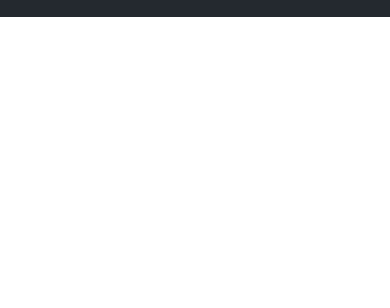
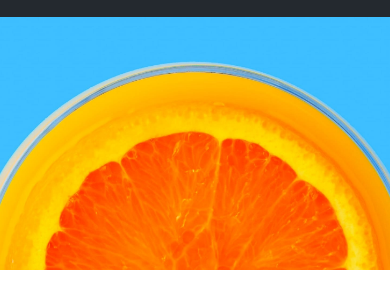
Before and after one commit to BlanchardIlela/Obedprojet, a plain HTML site: page index.html in a window 390 px wide. Shown: the part 160-468 px from the top of the page. Drawn offline with Linux system fonts and the light colour scheme.

Commit message:
Stylisation banniere avec le mobile

```diff
--- a/app.css
+++ b/app.css
@@ -64,6 +64,11 @@ img{
     opacity: 1;
 }
 
+.banniere{
+    height: 550px;
+    background: url("img/image-header.jpg") center center / cover no-repeat;
+}
+
 @media screen and (max-width:390px) {
     .header{
         flex-direction: column;
@@ -84,6 +89,10 @@ img{
     .header .social{
         margin-top: 20px;
     }
+
+    .banniere{
+        height: 380px;
+    }
 }
 
 @media screen and (max-width:835px) {
@@ -99,4 +108,8 @@ img{
   .header .social{
     margin-top: 25px;
   }
+
+  .banniere{
+    height: 430px;
+  }
 }
```
